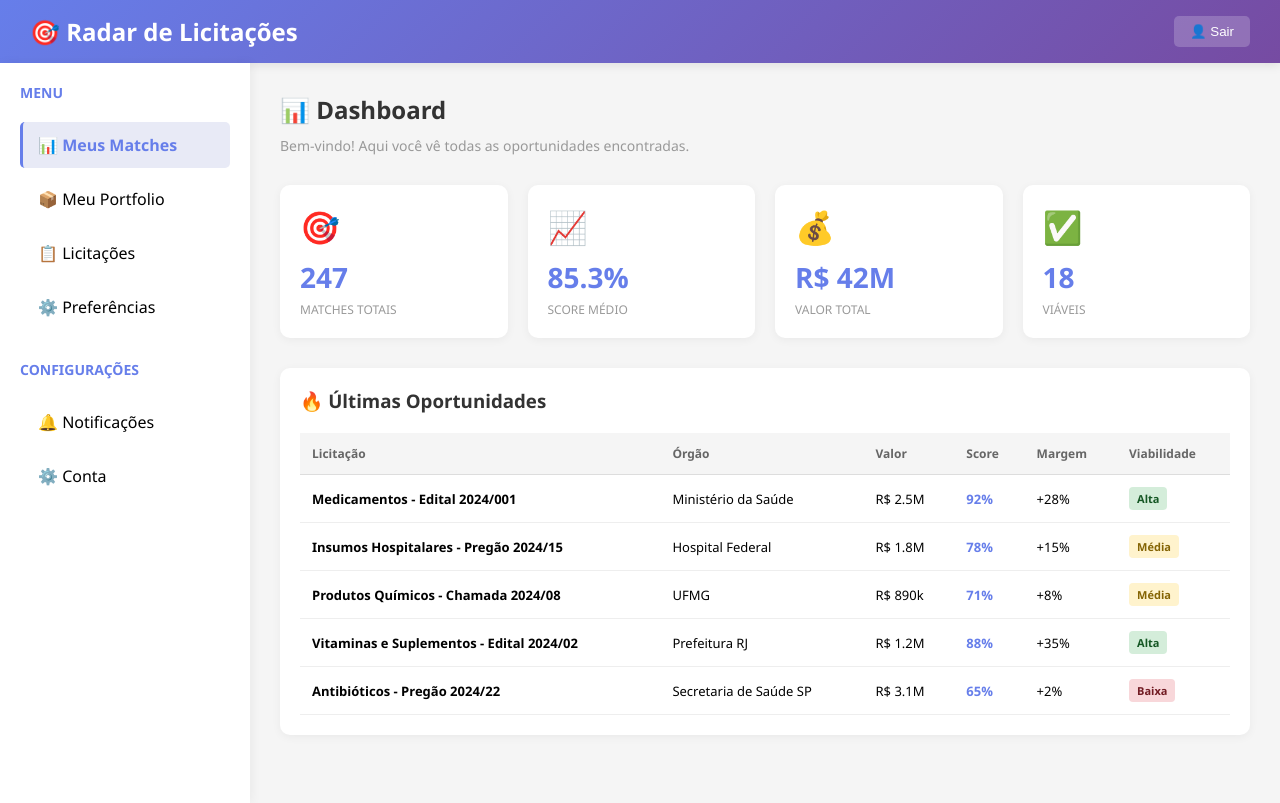
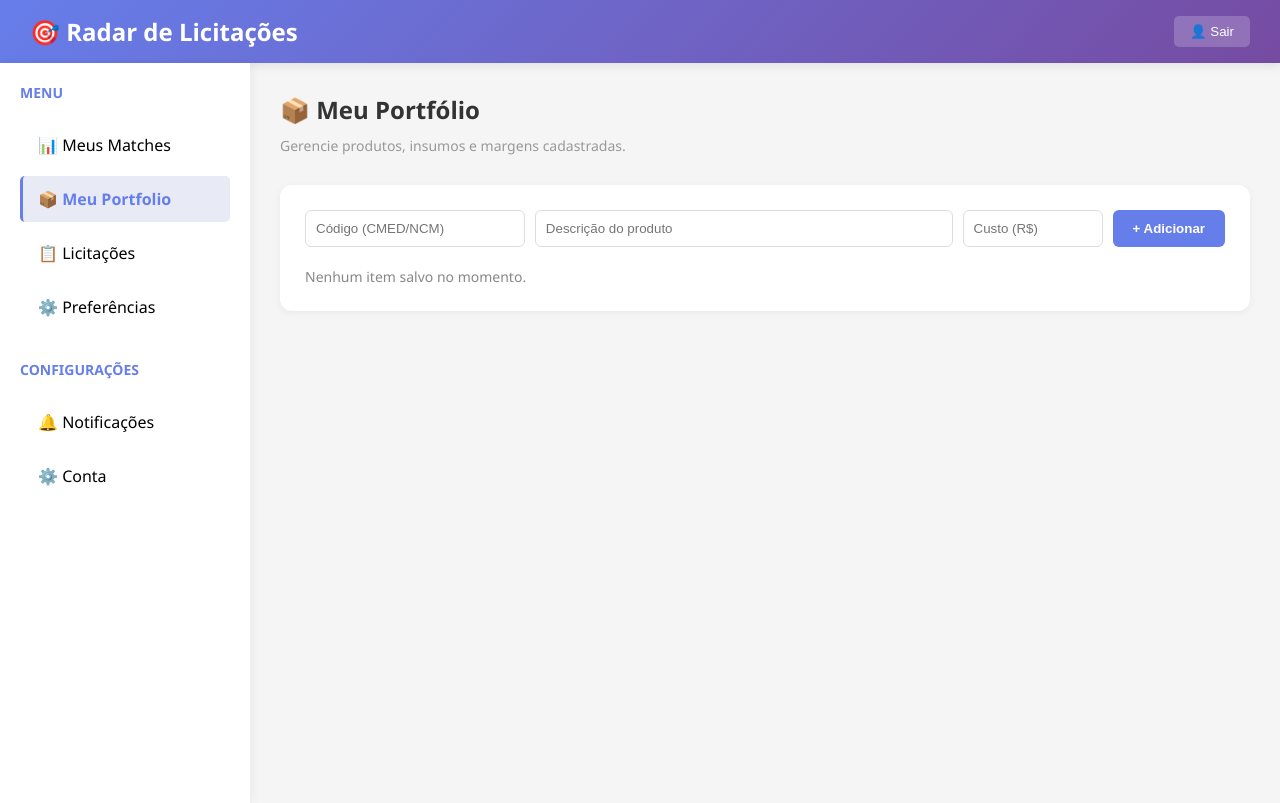
Before and after one commit to thyagorm/radar-licitacoes, a plain HTML site: page static/dashboard.html in a window 1280 px wide. Both pictures are taken after a click on the element "📦 Meu Portfolio". Drawn offline with Linux system fonts and the light colour scheme.

Commit message:
feat: implementa navegacao dinamica no dashboard e controlo de sessao

```diff
--- a/static/dashboard.html
+++ b/static/dashboard.html
@@ -309,5 +309,91 @@
             </div>
         </div>
     </div>
+    <script>
+        document.addEventListener("DOMContentLoaded", () => {
+            const menuItems = document.querySelectorAll(".sidebar-item");
+            const contentArea = document.querySelector(".content");
+            const initialDashboardHTML = contentArea ? contentArea.innerHTML : "";
+
+            const views = {
+                "meus matches": initialDashboardHTML,
+                "dashboard": initialDashboardHTML,
+                "meu portfolio": `
+                    <div class="header">
+                        <h2>📦 Meu Portfólio</h2>
+                        <p>Gerencie produtos, insumos e margens cadastradas.</p>
+                    </div>
+                    <div style="background: #fff; padding: 25px; border-radius: 12px; margin-top: 20px; box-shadow: 0 2px 8px rgba(0,0,0,0.05);">
+                        <div style="display: flex; gap: 10px; margin-bottom: 20px;">
+                            <input type="text" placeholder="Código (CMED/NCM)" style="padding: 10px; border: 1px solid #ddd; border-radius: 6px; flex: 1;">
+                            <input type="text" placeholder="Descrição do produto" style="padding: 10px; border: 1px solid #ddd; border-radius: 6px; flex: 2;">
+                            <input type="number" placeholder="Custo (R$)" style="padding: 10px; border: 1px solid #ddd; border-radius: 6px; width: 140px;">
+                            <button style="background: #667eea; color: #fff; border: none; padding: 10px 20px; border-radius: 6px; cursor: pointer; font-weight: 600;">+ Adicionar</button>
+                        </div>
+                        <p style="color: #888; font-size: 14px;">Nenhum item salvo no momento.</p>
+                    </div>
+                `,
+                "licitações": `
+                    <div class="header">
+                        <h2>📋 Licitações Encontradas</h2>
+                        <p>Contratações públicas recolhidas diretamente do PNCP.</p>
+                    </div>
+                    <div style="background: #fff; padding: 25px; border-radius: 12px; margin-top: 20px; box-shadow: 0 2px 8px rgba(0,0,0,0.05);">
+                        <p style="color: #666;">Novos editais serão populados automaticamente pelo extrator da API.</p>
+                    </div>
+                `,
+                "preferências": `
+                    <div class="header">
+                        <h2>⚙️ Preferências de Busca</h2>
+                        <p>Filtros de monitoramento geográfico e valores.</p>
+                    </div>
+                    <div style="background: #fff; padding: 25px; border-radius: 12px; margin-top: 20px; max-width: 500px; box-shadow: 0 2px 8px rgba(0,0,0,0.05);">
+                        <label style="display: block; font-size: 13px; font-weight: 600; margin-bottom: 6px;">Estados (UF):</label>
+                        <input type="text" value="RJ, SP, MG" style="width: 100%; padding: 10px; border: 1px solid #ddd; border-radius: 6px; margin-bottom: 15px;">
+                        <label style="display: block; font-size: 13px; font-weight: 600; margin-bottom: 6px;">Margem Mínima (%):</label>
+                        <input type="number" value="20" style="width: 100%; padding: 10px; border: 1px solid #ddd; border-radius: 6px; margin-bottom: 20px;">
+                        <button style="background: #667eea; color: #fff; border: none; padding: 10px 20px; border-radius: 6px; cursor: pointer; font-weight: 600;">Salvar Preferências</button>
+                    </div>
+                `,
+                "notificações": `
+                    <div class="header">
+                        <h2>🔔 Alertas e Notificações</h2>
+                        <p>Configuração de avisos no WhatsApp e Email.</p>
+                    </div>
+                `,
+                "conta": `
+                    <div class="header">
+                        <h2>⚙️ Dados da Empresa</h2>
+                        <p>Informações de cadastro e credenciais da conta.</p>
+                    </div>
+                `
+            };
+
+            menuItems.forEach(btn => {
+                btn.style.cursor = "pointer";
+                btn.addEventListener("click", () => {
+                    menuItems.forEach(b => b.classList.remove("active"));
+                    btn.classList.add("active");
+
+                    const rawText = btn.textContent.toLowerCase();
+                    const key = Object.keys(views).find(k => rawText.includes(k));
+
+                    if (key && contentArea) {
+                        contentArea.innerHTML = views[key];
+                    }
+                });
+            });
+
+            // Botao Sair
+            const logoutBtns = Array.from(document.querySelectorAll("button, a")).filter(el => el.textContent.includes("Sair"));
+            logoutBtns.forEach(btn => {
+                btn.style.cursor = "pointer";
+                btn.addEventListener("click", () => {
+                    localStorage.removeItem("radar_token");
+                    window.location.href = "/static/index.html";
+                });
+            });
+        });
+    </script>
 </body>
 </html>
```
